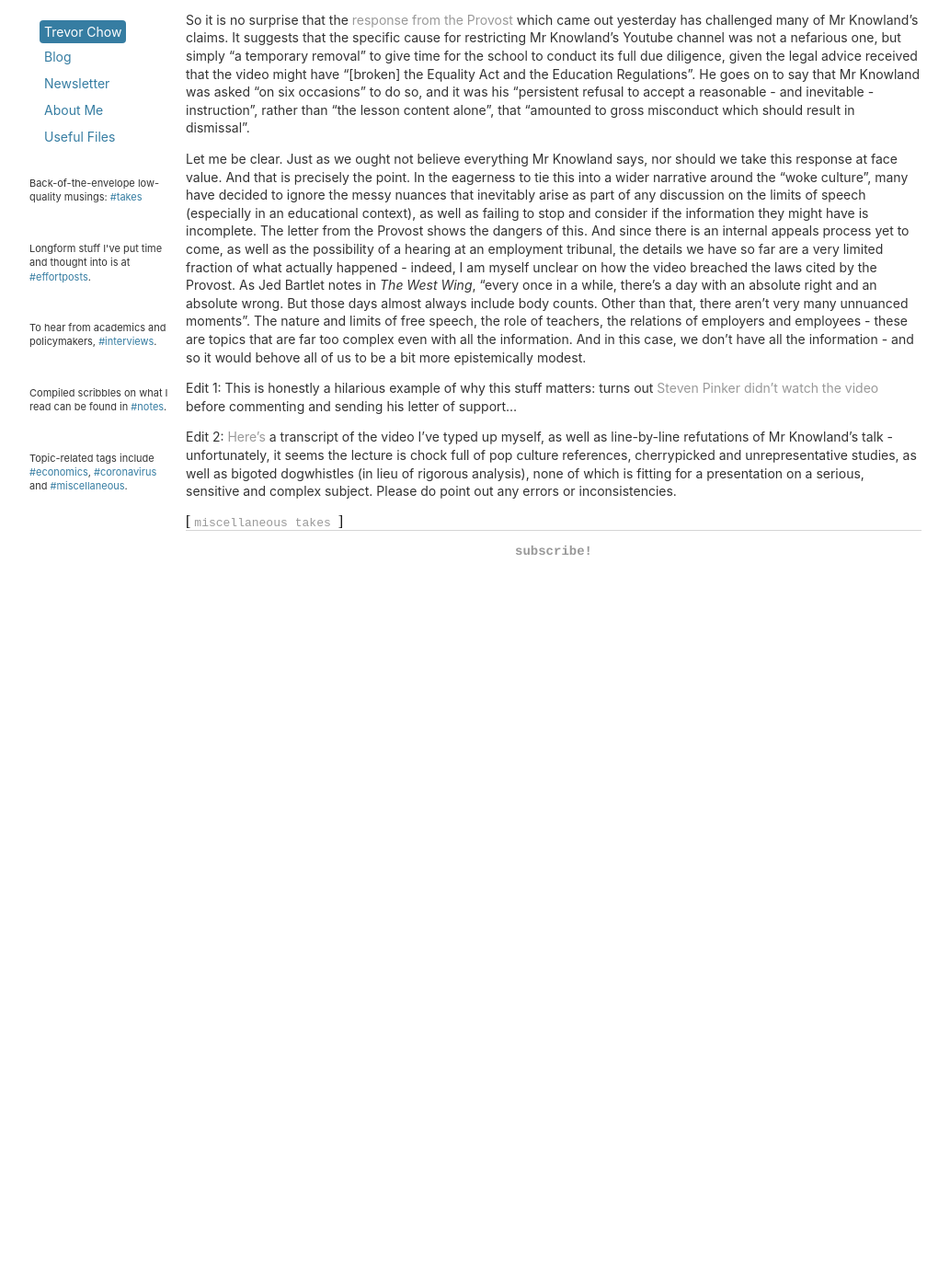
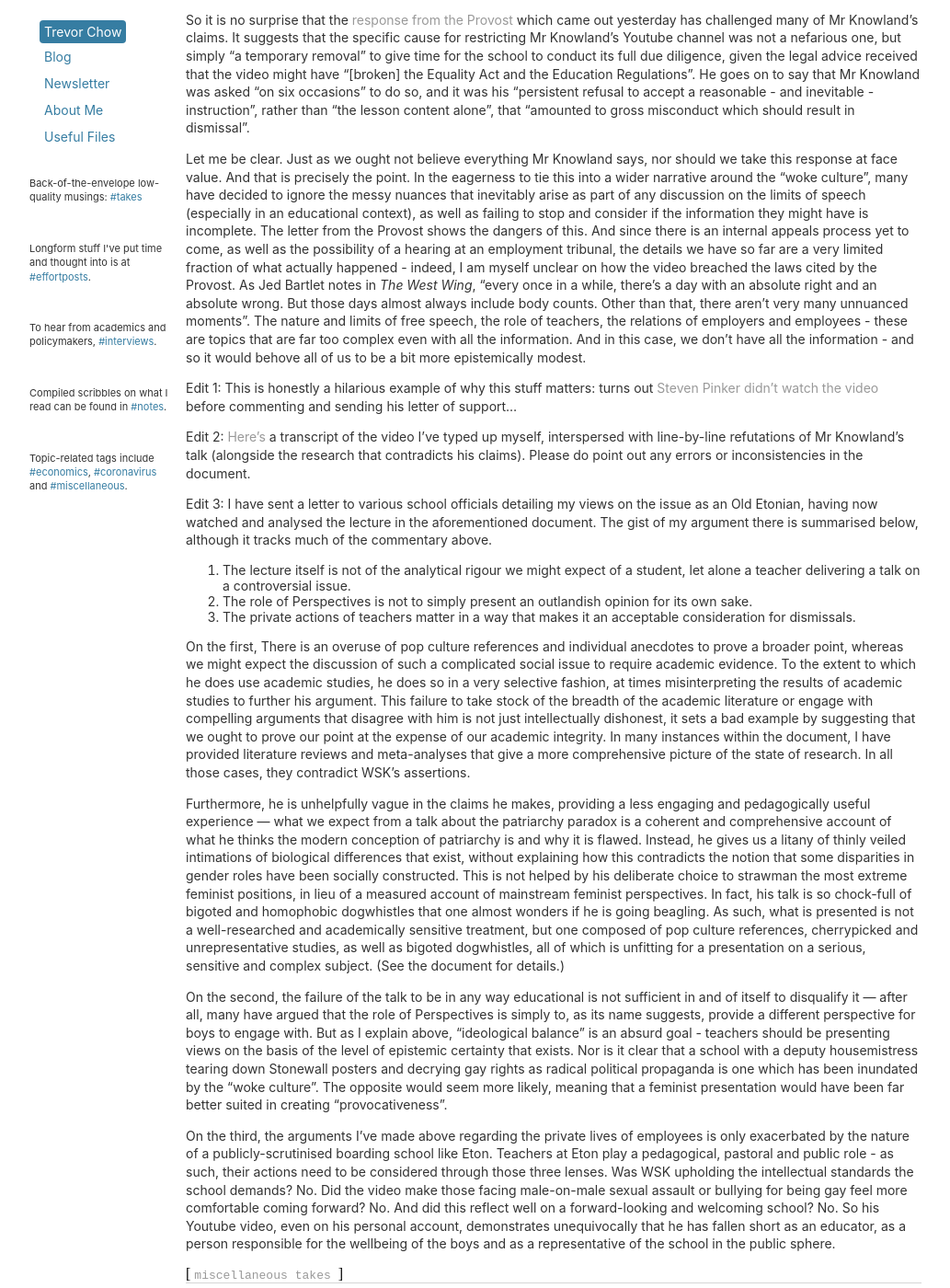
Before and after one commit to tmychow/tmychow.github.io, a Jekyll site: the page built from _posts/2020-11-30-culture-wars-and-epistemic-modesty.md, in a window 1280 px wide and 1400 px high, scrolled down 1824 px. Shown: the whole window at 92% size, without its empty margins (28-1061 px from the left). Built offline with Jekyll 4.4.1, drawn with Linux system fonts in a browser that asks for light colours; before the commit the page ends 2445 px from its top, so only the background shows below that.

Commit message:
Update 2020-11-30-culture-wars-and-epistemic-modesty.md

```diff
--- a/_posts/2020-11-30-culture-wars-and-epistemic-modesty.md
+++ b/_posts/2020-11-30-culture-wars-and-epistemic-modesty.md
@@ -32,4 +32,17 @@ Let me be clear. Just as we ought not believe everything Mr Knowland says, nor s
 
 Edit 1: This is honestly a hilarious example of why this stuff matters: turns out [Steven Pinker didn't watch the video](https://www.dailymail.co.uk/news/article-9002965/Fired-Eton-master-said-half-rape-allegations-FAKED.html) before commenting and sending his letter of support...
 
-Edit 2: [Here's](/assets/patriarchyparadox.docx) a transcript of the video I've typed up myself, as well as line-by-line refutations of Mr Knowland's talk - unfortunately, it seems the lecture is chock full of pop culture references, cherrypicked and unrepresentative studies, as well as bigoted dogwhistles (in lieu of rigorous analysis), none of which is fitting for a presentation on a serious, sensitive and complex subject. Please do point out any errors or inconsistencies.
+Edit 2: [Here's](/assets/patriarchyparadox.docx) a transcript of the video I've typed up myself, interspersed with line-by-line refutations of Mr Knowland's talk (alongside the research that contradicts his claims). Please do point out any errors or inconsistencies in the document.
+
+Edit 3: I have sent a letter to various school officials detailing my views on the issue as an Old Etonian, having now watched and analysed the lecture in the aforementioned document. The gist of my argument there is summarised below, although it tracks much of the commentary above.
+1. The lecture itself is not of the analytical rigour we might expect of a student, let alone a teacher delivering a talk on a controversial issue.
+2. The role of Perspectives is not to simply present an outlandish opinion for its own sake.
+3. The private actions of teachers matter in a way that makes it an acceptable consideration for dismissals.
+
+On the first, There is an overuse of pop culture references and individual anecdotes to prove a broader point, whereas we might expect the discussion of such a complicated social issue to require academic evidence. To the extent to which he does use academic studies, he does so in a very selective fashion, at times misinterpreting the results of academic studies to further his argument. This failure to take stock of the breadth of the academic literature or engage with compelling arguments that disagree with him is not just intellectually dishonest, it sets a bad example by suggesting that we ought to prove our point at the expense of our academic integrity. In many instances within the document, I have provided literature reviews and meta-analyses that give a more comprehensive picture of the state of research. In all those cases, they contradict WSK's assertions.
+
+Furthermore, he is unhelpfully vague in the claims he makes, providing a less engaging and pedagogically useful experience — what we expect from a talk about the patriarchy paradox is a coherent and comprehensive account of what he thinks the modern conception of patriarchy is and why it is flawed. Instead, he gives us a litany of thinly veiled intimations of biological differences that exist, without explaining how this contradicts the notion that some disparities in gender roles have been socially constructed. This is not helped by his deliberate choice to strawman the most extreme feminist positions, in lieu of a measured account of mainstream feminist perspectives. In fact, his talk is so chock-full of bigoted and homophobic dogwhistles that one almost wonders if he is going beagling. As such, what is presented is not a well-researched and academically sensitive treatment, but one composed of pop culture references, cherrypicked and unrepresentative studies, as well as bigoted dogwhistles, all of which is unfitting for a presentation on a serious, sensitive and complex subject. (See the document for details.)
+
+On the second, the failure of the talk to be in any way educational is not sufficient in and of itself to disqualify it — after all, many have argued that the role of Perspectives is simply to, as its name suggests, provide a different perspective for boys to engage with. But as I explain above, "ideological balance" is an absurd goal - teachers should be presenting views on the basis of the level of epistemic certainty that exists. Nor is it clear that a school with a deputy housemistress tearing down Stonewall posters and decrying gay rights as radical political propaganda is one which has been inundated by the "woke culture". The opposite would seem more likely, meaning that a feminist presentation would have been far better suited in creating "provocativeness".
+
+On the third, the arguments I've made above regarding the private lives of employees is only exacerbated by the nature of a publicly-scrutinised boarding school like Eton. Teachers at Eton play a pedagogical, pastoral and public role - as such, their actions need to be considered through those three lenses. Was WSK upholding the intellectual standards the school demands? No. Did the video make those facing male-on-male sexual assault or bullying for being gay feel more comfortable coming forward? No. And did this reflect well on a forward-looking and welcoming school? No. So his Youtube video, even on his personal account, demonstrates unequivocally that he has fallen short as an educator, as a person responsible for the wellbeing of the boys and as a representative of the school in the public sphere.
```
